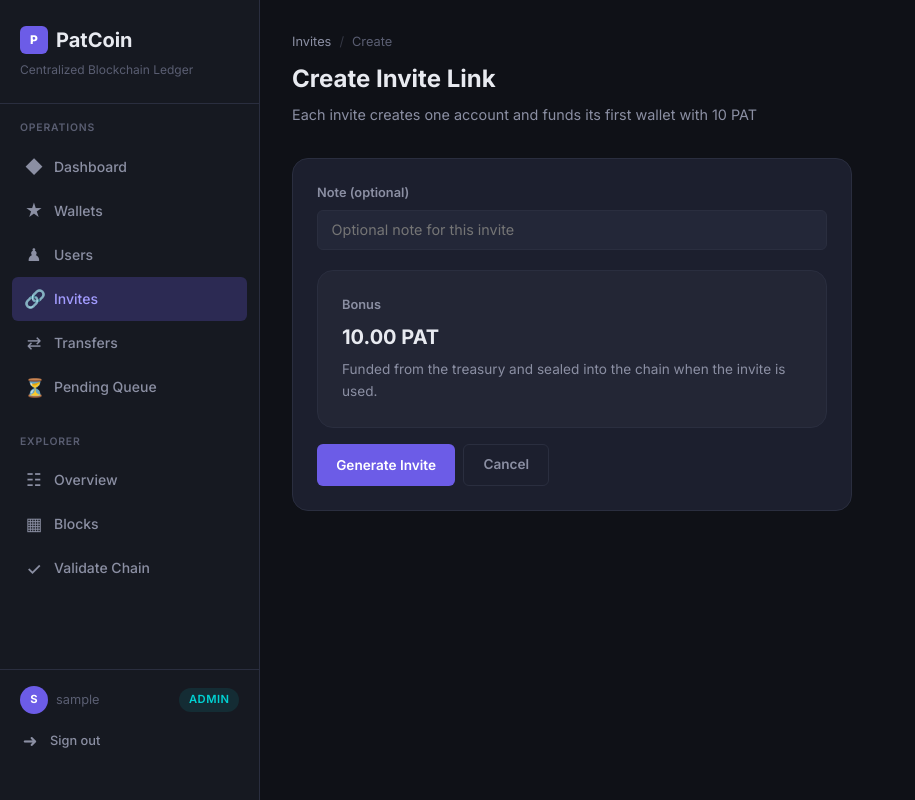
After one commit to Alirvah/blockchain, a Django app: page /invites/create/ in a window 1280 px wide. The commit adds this page. Shown: the whole page, without its empty margins (0-915 px from the left). Run offline with Django 5.2, Linux system fonts and the light colour scheme; the visitor is signed in with stand-in values (Sample User, id 1).

Commit message:
Add invite-based signup with funded welcome wallet

```diff
--- a/ledger/forms.py
+++ b/ledger/forms.py
@@ -135,3 +135,47 @@ class UserCreateForm(forms.Form):
                 owner=user,
             )
         return user, wallet
+
+
+class InviteCreateForm(forms.Form):
+    note = forms.CharField(
+        max_length=120,
+        required=False,
+        widget=forms.TextInput(
+            attrs={
+                "class": "form-input",
+                "placeholder": "Optional note for who this invite is for",
+            }
+        ),
+    )
+
+
+class InviteRegistrationForm(forms.Form):
+    username = forms.CharField(
+        max_length=150,
+        widget=forms.TextInput(attrs={"class": "form-input"}),
+    )
+    email = forms.EmailField(
+        required=False,
+        widget=forms.EmailInput(attrs={"class": "form-input"}),
+    )
+    password = forms.CharField(
+        widget=forms.PasswordInput(attrs={"class": "form-input"}),
+    )
+    confirm_password = forms.CharField(
+        widget=forms.PasswordInput(attrs={"class": "form-input"}),
+    )
+
+    def clean_username(self):
+        username = self.cleaned_data["username"]
+        if User.objects.filter(username=username).exists():
+            raise forms.ValidationError("Username already taken.")
+        return username
+
+    def clean(self):
+        cleaned = super().clean()
+        password = cleaned.get("password")
+        confirm_password = cleaned.get("confirm_password")
+        if password and confirm_password and password != confirm_password:
+            raise forms.ValidationError("Passwords do not match.")
+        return cleaned
--- a/ledger/urls.py
+++ b/ledger/urls.py
@@ -7,6 +7,7 @@ urlpatterns = [
     # Auth
     path("login/", views.login_view, name="login"),
     path("logout/", LogoutView.as_view(), name="logout"),
+    path("register/<uuid:token>/", views.invite_register, name="invite_register"),
 
     # Dashboard
     path("", views.dashboard, name="dashboard"),
@@ -14,6 +15,8 @@ urlpatterns = [
     # Admin: Users
     path("users/", views.user_list, name="user_list"),
     path("users/create/", views.user_create, name="user_create"),
+    path("invites/", views.invite_list, name="invite_list"),
+    path("invites/create/", views.invite_create, name="invite_create"),
 
     # Wallets
     path("wallets/", views.wallet_list, name="wallet_list"),
--- a/ledger/views.py
+++ b/ledger/views.py
@@ -2,24 +2,29 @@ from decimal import Decimal
 
 from django.conf import settings
 from django.contrib import messages
-from django.contrib.auth import login, authenticate
+from django.contrib.auth import get_user_model, login
 from django.contrib.auth.decorators import login_required
 from django.contrib.auth.forms import AuthenticationForm
-from django.contrib.auth.models import User
 from django.db import models, transaction
 from django.http import JsonResponse
 from django.shortcuts import get_object_or_404, redirect, render
 from django.utils import timezone
+from django.urls import reverse
 from django.views.decorators.http import require_POST
 
 from .forms import (
     CustomerTransferForm,
+    InviteCreateForm,
+    InviteRegistrationForm,
     TransferForm,
     UserCreateForm,
     WalletCreateForm,
 )
 from .genesis_anchor import get_anchor_status_message, get_genesis_anchor_report
-from .models import Block, Transfer, Wallet
+from .models import Block, InviteLink, Transfer, Wallet
+
+User = get_user_model()
+INVITE_BONUS_AMOUNT = Decimal("10.00")
 
 
 # ---------------------------------------------------------------------------
@@ -34,6 +39,40 @@ def login_view(request):
         login(request, form.get_user())
         return redirect("dashboard")
     return render(request, "registration/login.html", {"form": form})
+
+
+def invite_registration_url(request, invite):
+    return request.build_absolute_uri(
+        reverse("invite_register", kwargs={"token": invite.token})
+    )
+
+
+def issue_signup_bonus(wallet, invite):
+    treasury = Wallet.objects.filter(wallet_type=Wallet.TREASURY).first()
+    if not treasury:
+        raise ValueError("Treasury wallet is missing.")
+    if treasury.balance < invite.bonus_amount:
+        raise ValueError("Treasury has insufficient balance for the invite bonus.")
+
+    tip = Block.get_chain_tip()
+    new_index = (tip.index + 1) if tip else 1
+
+    block = Block.objects.create(
+        index=new_index,
+        status=Block.PENDING,
+        previous_hash=tip.block_hash if tip else "0" * 64,
+    )
+    transfer = Transfer.objects.create(
+        sender=treasury,
+        recipient=wallet,
+        amount=invite.bonus_amount,
+        memo=f"Invite bonus via {invite.token}",
+        status=Transfer.PENDING,
+        block=block,
+        created_by=invite.created_by,
+    )
+    block.seal(user=invite.created_by)
+    return transfer, block
 
 
 # ---------------------------------------------------------------------------
@@ -151,6 +190,105 @@ def user_create(request):
         messages.success(request, msg)
         return redirect("user_list")
     return render(request, "ledger/user_create.html", {"form": form})
+
+
+# ---------------------------------------------------------------------------
+# Admin: Invite management
+# ---------------------------------------------------------------------------
+
+@login_required
+def invite_list(request):
+    if not request.user.is_staff:
+        return redirect("dashboard")
+
+    invites = InviteLink.objects.select_related("created_by", "used_by").all()
+    invite_rows = [
+        {
+            "invite": invite,
+            "registration_url": invite_registration_url(request, invite),
+        }
+        for invite in invites
+    ]
+    return render(request, "ledger/invite_list.html", {"invite_rows": invite_rows})
+
+
+@login_required
+def invite_create(request):
+    if not request.user.is_staff:
+        return redirect("dashboard")
+
+    form = InviteCreateForm(request.POST or None)
+    if request.method == "POST" and form.is_valid():
+        invite = InviteLink.objects.create(
+            note=form.cleaned_data.get("note", ""),
+            bonus_amount=INVITE_BONUS_AMOUNT,
+            created_by=request.user,
+        )
+        messages.success(
+            request,
+            f"Invite link created. Bonus: {invite.bonus_amount:,.2f} PAT.",
+        )
+        return redirect("invite_list")
+
+    return render(request, "ledger/invite_create.html", {"form": form})
+
+
+def invite_register(request, token):
+    if request.user.is_authenticated:
+        return redirect("dashboard")
+
+    invite = get_object_or_404(InviteLink, token=token)
+    if not invite.is_available:
+        return render(
+            request,
+            "registration/register_invite.html",
+            {
+                "form": None,
+                "invite": invite,
+                "invite_invalid": True,
+                "bonus_amount": invite.bonus_amount,
+            },
+            status=410,
+        )
+
+    form = InviteRegistrationForm(request.POST or None)
+    if request.method == "POST" and form.is_valid():
+        try:
+            with transaction.atomic():
+                user = User.objects.create_user(
+                    username=form.cleaned_data["username"],
+                    email=form.cleaned_data.get("email", ""),
+                    password=form.cleaned_data["password"],
+                )
+                wallet = Wallet.objects.create(
+                    label=f"{user.username}'s Wallet",
+                    wallet_type=Wallet.CUSTOMER,
+                    owner=user,
+                )
+                issue_signup_bonus(wallet, invite)
+                invite.used_by = user
+                invite.used_at = timezone.now()
+                invite.save(update_fields=["used_by", "used_at"])
+        except ValueError as exc:
+            form.add_error(None, str(exc))
+        else:
+            login(request, user)
+            messages.success(
+                request,
+                f"Welcome to PatCoin. Your wallet was funded with {invite.bonus_amount:,.2f} PAT.",
+            )
+            return redirect("dashboard")
+
+    return render(
+        request,
+        "registration/register_invite.html",
+        {
+            "form": form,
+            "invite": invite,
+            "invite_invalid": False,
+            "bonus_amount": invite.bonus_amount,
+        },
+    )
 
 
 # ---------------------------------------------------------------------------
--- a/templates/base.html
+++ b/templates/base.html
@@ -33,6 +33,9 @@
                 </a>
                 <a href="{% url 'user_list' %}" class="nav-link {% if 'user' in request.resolver_match.url_name %}active{% endif %}">
                     <span class="nav-icon">&#9823;</span> Users
+                </a>
+                <a href="{% url 'invite_list' %}" class="nav-link {% if 'invite' in request.resolver_match.url_name %}active{% endif %}">
+                    <span class="nav-icon">&#128279;</span> Invites
                 </a>
                 <a href="{% url 'transfer_list' %}" class="nav-link {% if request.resolver_match.url_name == 'transfer_list' or request.resolver_match.url_name == 'transfer_create' %}active{% endif %}">
                     <span class="nav-icon">&#8644;</span> Transfers
--- a/templates/ledger/admin_dashboard.html
+++ b/templates/ledger/admin_dashboard.html
@@ -50,6 +50,7 @@
             <div style="display:flex;flex-direction:column;gap:0.75rem;">
                 <a href="{% url 'wallet_create' %}" class="btn btn-secondary" style="justify-content:center;">Create Wallet</a>
                 <a href="{% url 'user_create' %}" class="btn btn-secondary" style="justify-content:center;">Create User</a>
+                <a href="{% url 'invite_create' %}" class="btn btn-secondary" style="justify-content:center;">Create Invite</a>
                 <a href="{% url 'transfer_create' %}" class="btn btn-secondary" style="justify-content:center;">New Transfer</a>
                 <a href="{% url 'pending_queue' %}" class="btn btn-primary" style="justify-content:center;">
                     Pending Queue {% if pending_transfers %}<span class="badge badge-pending" style="margin-left:0.5rem;">{{ pending_transfers }}</span>{% endif %}
--- /dev/null
+++ b/templates/ledger/invite_create.html
@@ -0,0 +1,38 @@
+{% extends "base.html" %}
+
+{% block title %}Create Invite &mdash; PatCoin{% endblock %}
+
+{% block content %}
+<div class="page-header animate-in">
+    <div class="breadcrumb"><a href="{% url 'invite_list' %}">Invites</a> <span class="sep">/</span> Create</div>
+    <h2>Create Invite Link</h2>
+    <p class="subtitle">Each invite creates one account and funds its first wallet with 10 PAT</p>
+</div>
+
+<div class="card form-card animate-in">
+    {% if form.errors %}
+    <div class="alert alert-error">
+        {% for field, errors in form.errors.items %}
+            {% for error in errors %}<div>{{ error }}</div>{% endfor %}
+        {% endfor %}
+    </div>
+    {% endif %}
+
+    <form method="post">
+        {% csrf_token %}
+        <div class="form-group">
+            <label class="form-label" for="id_note">Note (optional)</label>
+            <input type="text" name="note" id="id_note" class="form-input" value="{{ form.note.value|default:'' }}" placeholder="Optional note for this invite">
+        </div>
+        <div class="card" style="margin:1rem 0; background:rgba(255,255,255,0.03);">
+            <div class="form-label">Bonus</div>
+            <div style="font-size:1.25rem; font-weight:700;">10.00 PAT</div>
+            <div class="text-dim" style="margin-top:0.35rem; font-size:0.85rem;">Funded from the treasury and sealed into the chain when the invite is used.</div>
+        </div>
+        <div class="btn-group mt-2">
+            <button type="submit" class="btn btn-primary">Generate Invite</button>
+            <a href="{% url 'invite_list' %}" class="btn btn-secondary">Cancel</a>
+        </div>
+    </form>
+</div>
+{% endblock %}
```
Also changed, not shown: ledger/admin.py (+16 -1 lines), ledger/models.py (+41 -0 lines), ledger/tests.py (+66 -1 lines), templates/ledger/invite_list.html (added, +60 -0 lines), templates/registration/register_invite.html (added, +66 -0 lines), ledger/migrations/0002_invitelink.py (added).
